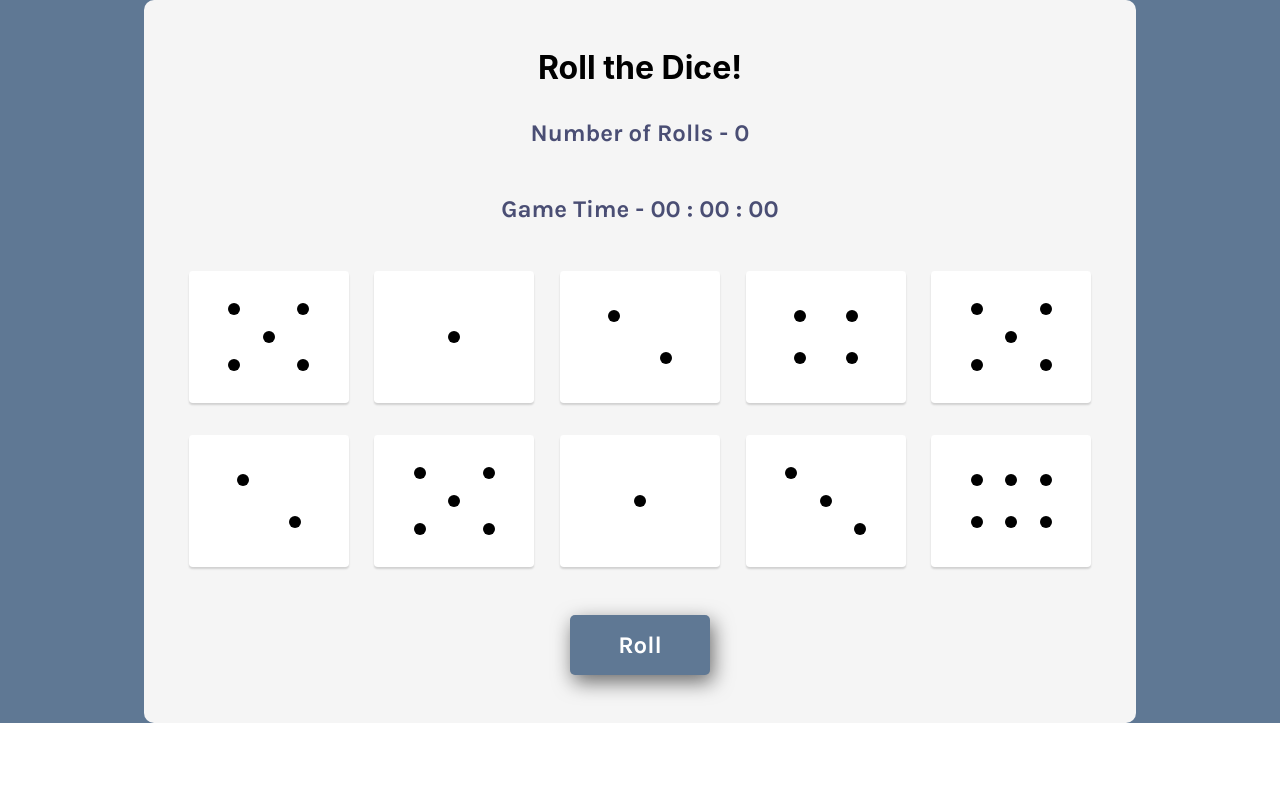
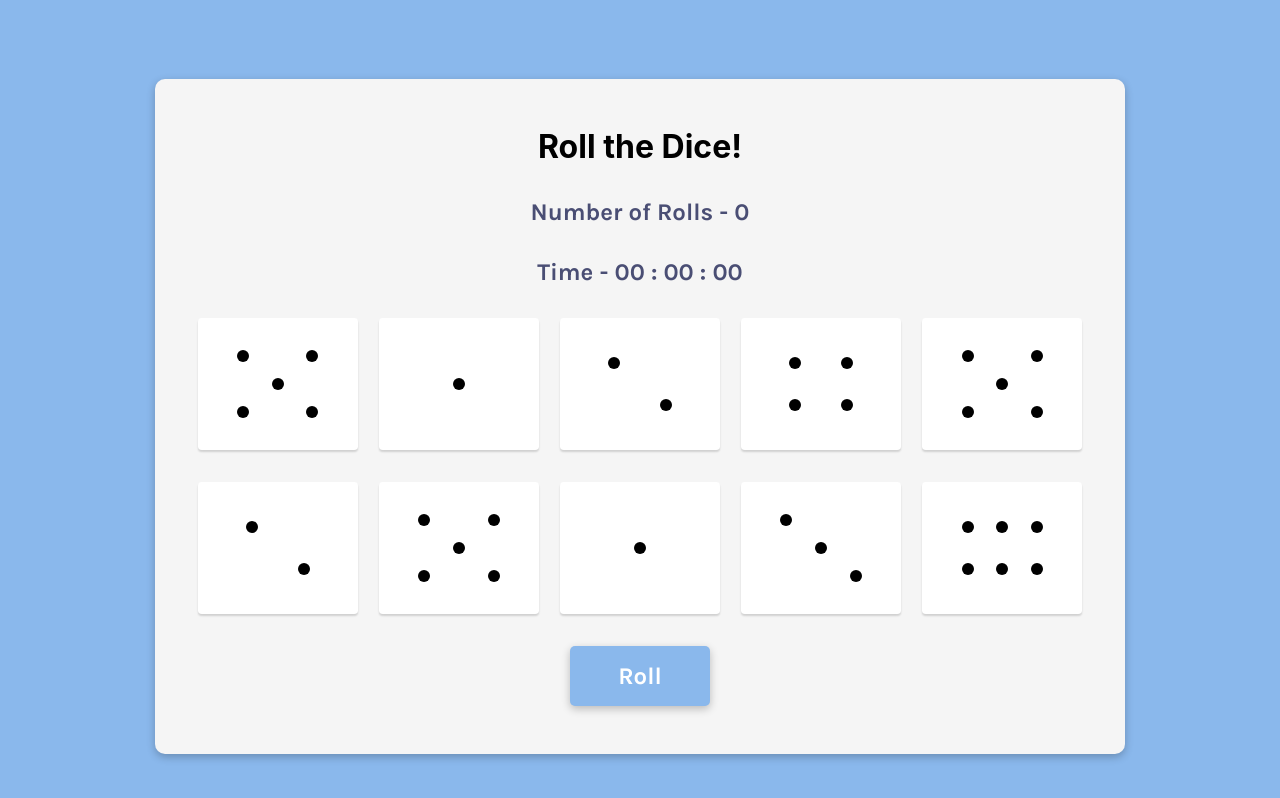
Before and after one commit to gbsmash/rolling-dice-game, a React (Vite) app: page / in a window 1280 px wide. Shown: the top 798 px of the page. Built offline with nearby package versions, Linux system fonts and the light colour scheme.

Commit message:
Small styling changes

```diff
--- a/index.html
+++ b/index.html
@@ -4,7 +4,7 @@
     <meta charset="UTF-8" />
     <link rel="icon" type="image/svg+xml" href="dice.svg" />
     <meta name="viewport" content="width=device-width, initial-scale=1.0" />
-    <title>Tenzies</title>
+    <title>Match the Dice!</title>
   </head>
   <body>
     <div id="root"></div>
--- a/src/components/Game.jsx
+++ b/src/components/Game.jsx
@@ -9,8 +9,6 @@ function Game() {
     const [numberOfRolls, setNumberOfRolls] = useState(0);
     const [timer, setTimer] = useState(0);
     const [gameTime, setGameTime] = useState({hours:0,minutes:0,seconds:0});
-
-
 
     function initializeDice(){
         const numbers = [];
@@ -97,7 +95,7 @@ function Game() {
   return (
     <div className='game--game-wrapper'>
         <h3>Number of Rolls - {numberOfRolls}</h3>
-        <h3>Game Time - <span>
+        <h3>Time - <span>
             {` ${gameTime.hours < 10 ? '0' + gameTime.hours : gameTime.hours}
             : ${gameTime.minutes < 10 ? '0' + gameTime.minutes : gameTime.minutes}
             : ${gameTime.seconds < 10 ? '0' + gameTime.seconds : gameTime.seconds}`}
--- a/src/index.css
+++ b/src/index.css
@@ -1,5 +1,9 @@
 #root{
   height: 100vh;
+}
+
+.app-wrapper{
+  min-height: 100vh;
 }
 
 :root {
--- a/src/main.scss
+++ b/src/main.scss
@@ -1,3 +1,5 @@
+$primary: #8ab8ec;
+
 @font-face {
     font-family: "Karla";
     src: url("./assets/Karla-Bold.ttf");
@@ -5,14 +7,15 @@
 
 
 .app-wrapper{
-    background-color: #5f7894;
+    background-color: $primary;
     display: flex;
     align-items: center;
     justify-content: center;
+    padding: 1rem;
 }
 
 .body{
-    background-color: #5f7894;
+    background-color: $primary;
     min-height: 100vh;
 }
 
@@ -21,6 +24,7 @@
     padding:3rem;
     width: 70%;
     background-color: #F5F5F5;
+    box-shadow: rgba(0, 0, 0, 0.24) 0px 3px 8px;
     border-radius: 10px;
     display: flex;
     flex-direction: column;
@@ -40,7 +44,7 @@ h3{
     display: flex;
     flex-direction: column;
     align-items: center;
-    gap:3rem;
+    gap:2rem;
 
     h3{
         font-family: "Karla";
@@ -52,7 +56,7 @@ h3{
     }
 
     .game--game-button{
-        background-color: #5f7894;
+        background-color: $primary;
         padding: 1rem 3rem;
         border-radius: 5px;
         color: #FFF;
@@ -60,7 +64,7 @@ h3{
         font-family: 'Karla';
         font-size: 1.5rem;
         font-weight: 700;
-        box-shadow: 3px 7px 20px 0px rgba(0, 0, 0, 0.568);
+        box-shadow: rgba(0, 0, 0, 0.24) 0px 3px 8px;
         transition: 0.2s;
 
         &:active{
```
